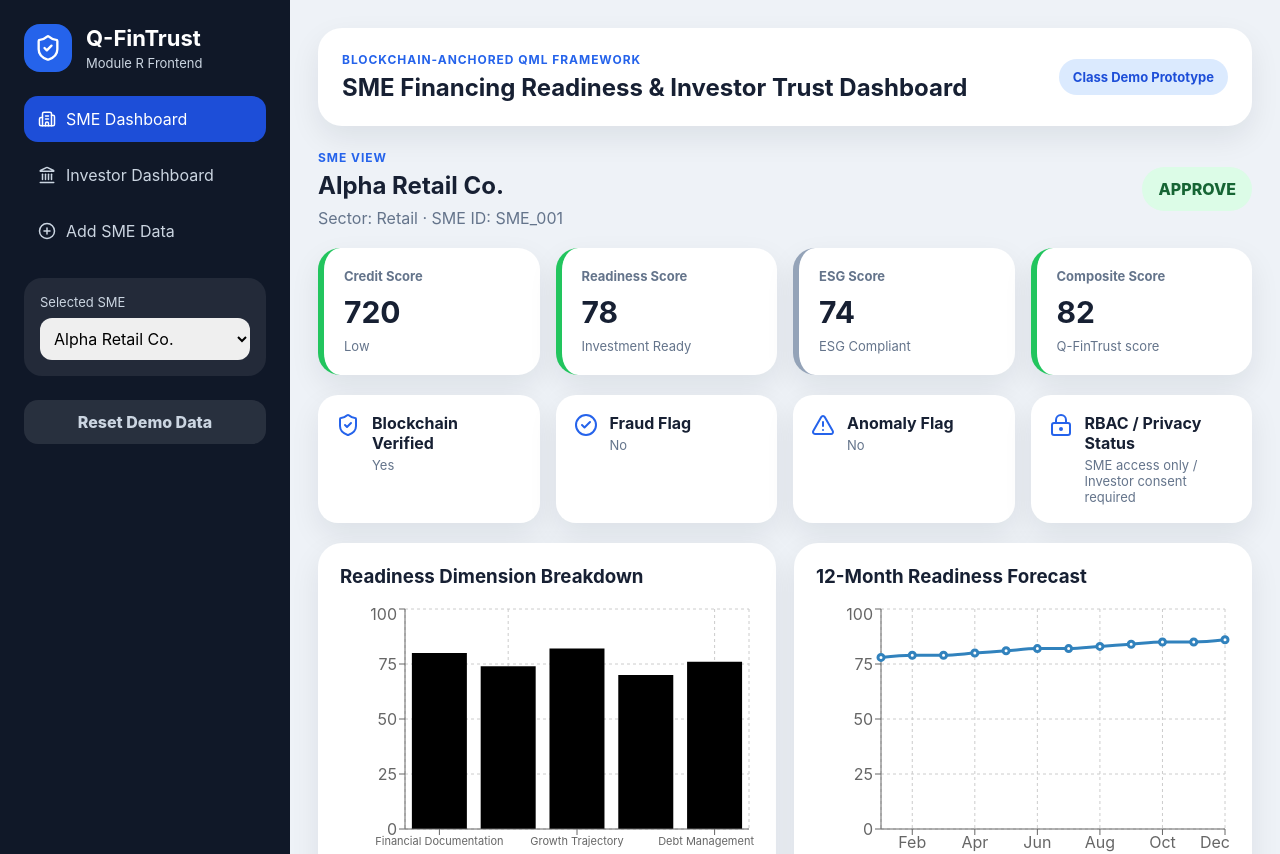
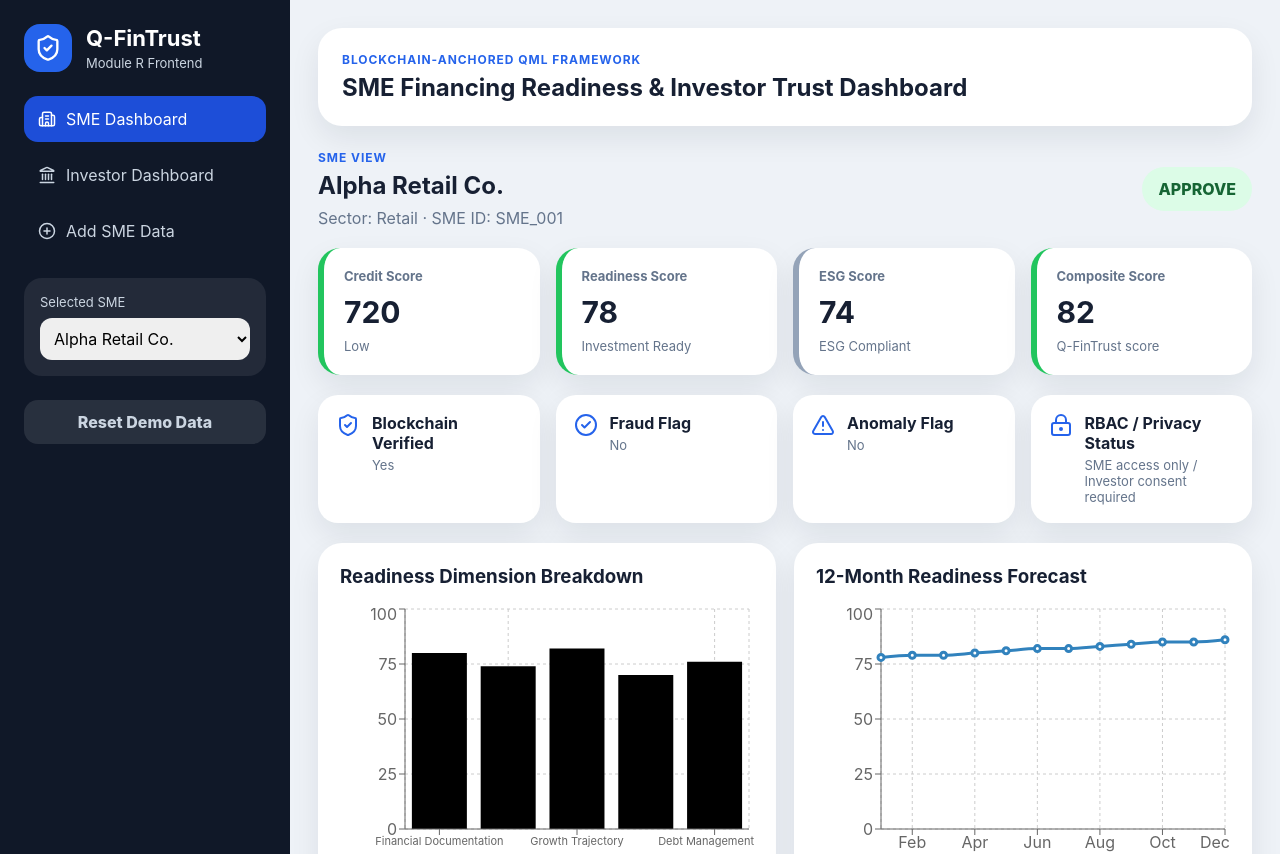
Before and after one commit to Asadella/q-fintrust-frontend, a React (Vite) app: page / in a window 1280 px wide. Shown: the top 854 px of the page. Built offline with nearby package versions, Linux system fonts and the light colour scheme.

Commit message:
Update App.jsx

```diff
--- a/src/App.jsx
+++ b/src/App.jsx
@@ -112,7 +112,6 @@ export default function App() {
             <p className="eyebrow">Blockchain-Anchored QML Framework</p>
             <h2>SME Financing Readiness & Investor Trust Dashboard</h2>
           </div>
-          <div className="presentationBadge">Class Demo Prototype</div>
         </header>
 
         {view === "sme" && selectedSme && <SmeDashboard sme={selectedSme} />}
```
